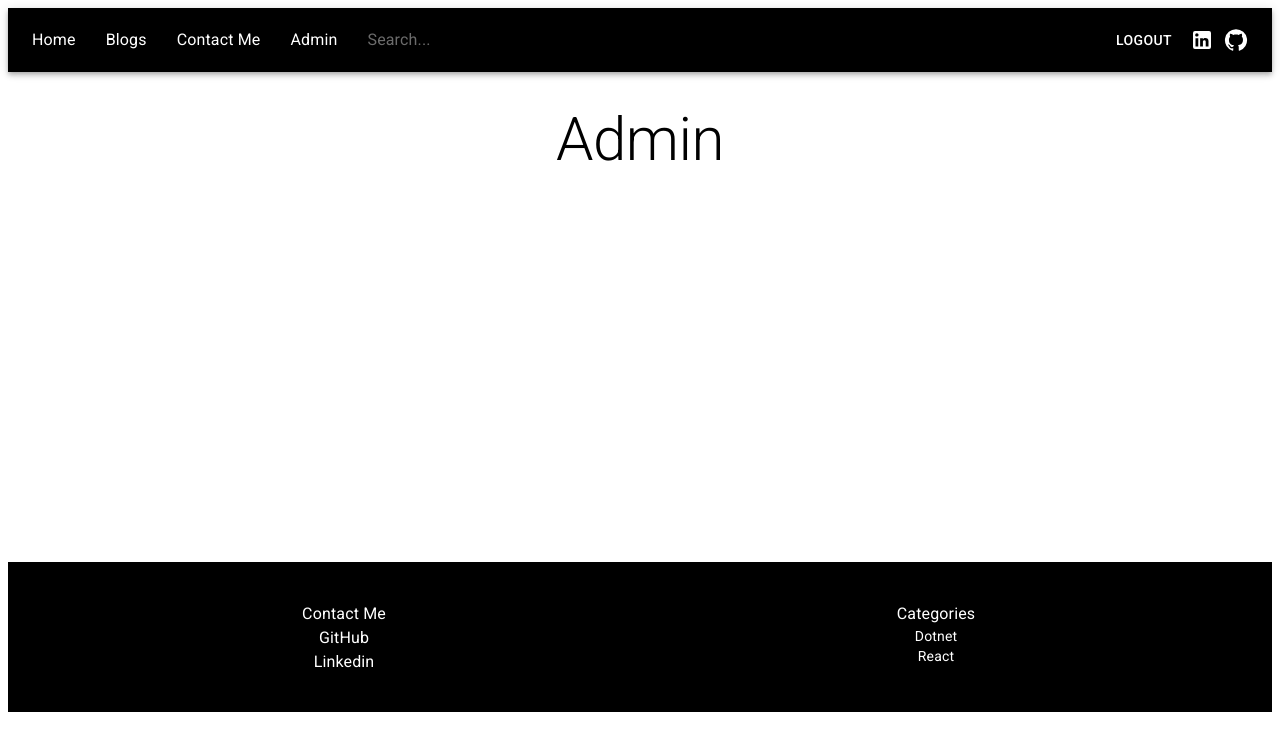
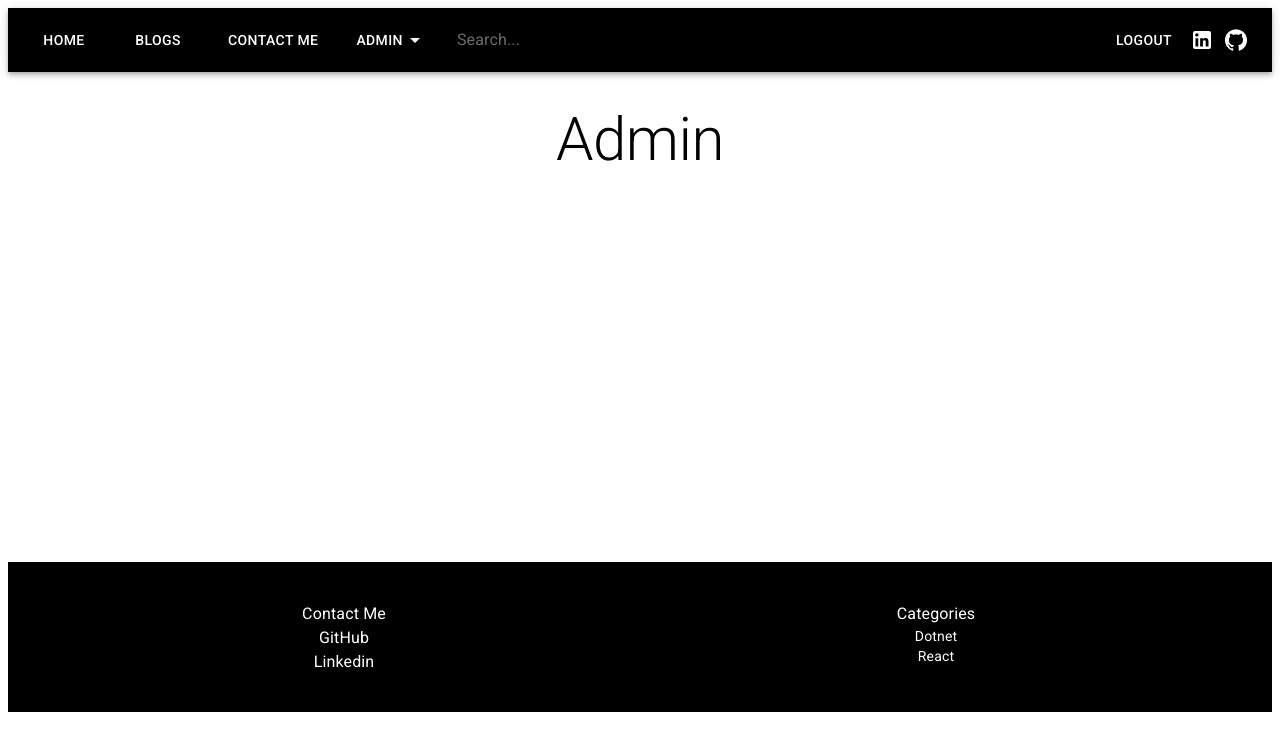
Before and after one commit to kasarci/react-blog-UI, a React (Create React App) app: page /Admin in a window 1280 px wide. Shown: the top 750 px of the page. Built offline with nearby package versions, Linux system fonts and the light colour scheme; sample sign-in values are in the browser's storage.

Commit message:
- Added a dropdown button to the navbar for the admin pages. - Changed the link elements to navigation.

```diff
--- a/src/App.tsx
+++ b/src/App.tsx
@@ -16,7 +16,7 @@ import PrivateRoute from "./components/routeGuard/PrivateRoute";
 
 function App() {
   return (
-    <div>
+    <Box>
       <Router>
         <Navbar />
         <Box minHeight='calc(100vh - 470px)'>
@@ -47,7 +47,7 @@ function App() {
         </Box>
         <Footer />
       </Router>
-    </div>
+    </Box>
   );
 }
 
--- /dev/null
+++ b/src/components/navbar/IMenuItem.ts
@@ -0,0 +1,5 @@
+export default interface IMenuItem {
+    Name: string,
+    Link: string,
+    PublicLink: boolean;
+  }
--- a/src/components/navbar/Navbar.tsx
+++ b/src/components/navbar/Navbar.tsx
@@ -3,7 +3,9 @@ import {GitHub, LinkedIn, Menu as MenuIcon} from '@mui/icons-material';
 import { useContext, useState } from 'react';
 import AuthContext from '../shared/Authcontext';
 import { IAuthContext } from '../shared/IAuthContext';
-import { Navigate } from 'react-router-dom';
+import { Navigate, useNavigate } from 'react-router-dom';
+import NavbarButtonGroup from './NavbarButtonGroup';
+import IMenuItem from './IMenuItem';
 
 
 interface Props {}
@@ -38,17 +40,19 @@ function Navbar({}: Props) {
     gap: 30
   }) as typeof Box;
 
-  interface MenuItem {
-    Name: string,
-    Link: string,
-    PublicLink: boolean;
-  }
-  const MenuItems : MenuItem[] = [
+
+  const MenuItems : IMenuItem[] = [
     {Name: 'Home', Link: '/', PublicLink: true},
     {Name: 'Blogs', Link: '/blogs', PublicLink: true},
     {Name: 'Contact Me', Link: '/contact',  PublicLink: true},
-    {Name: 'Admin', Link: '/admin',  PublicLink: false }
   ]
+
+  const AdminSubmenuItems: IMenuItem[] = [
+    {Name: 'Create Post', Link: '/createPost',  PublicLink: false },
+    {Name: 'Manage Posts', Link: '/managePost',  PublicLink: false },
+  ]
+
+  let navigate = useNavigate();
 
   const [open, setOpen] = useState<boolean>(false);
   const { isLoggedIn, logout } = useContext(AuthContext) as IAuthContext;
@@ -61,19 +65,23 @@ function Navbar({}: Props) {
     await logout();
 	}
 
+  const handleMenuItemClick = (link: string) => {
+    navigate(link)
+  }
+
   return (
-    <AppBar position='static' sx={{ background: 'black' }}>
+    <AppBar position='static' sx={{ background: 'black',zIndex: 2 }}>
       <StyledToolbar>
 
         <MenuBox sx={{display: {xs: 'none', sm:'none', md:'flex', justifyItems: 'center', alignItems:'center'}}}>
           {
-            MenuItems.map((item : MenuItem) => isLoggedIn || item.PublicLink ?
-            <Link href={item.Link} underline="none" variant='body1' color='inherit'>
+            MenuItems.map((item : IMenuItem) => isLoggedIn || item.PublicLink ?
+            <Button variant='text' color='inherit' onClick={() => {handleMenuItemClick(item.Link)}}>
               {item.Name}
-            </Link> : null
-
+            </Button> : null
             )
           }
+          {isLoggedIn ? <NavbarButtonGroup options={AdminSubmenuItems}/> : null}
           <SearchBox>
             <InputBase placeholder='Search...' sx={{color: 'white'}} />
           </SearchBox>
@@ -110,7 +118,7 @@ function Navbar({}: Props) {
         >
           <Box sx={{ width:'360px', height: '94vh'}}>
             {
-              MenuItems.map((item : MenuItem) =>
+              MenuItems.map((item : IMenuItem) =>
                 <MenuItem sx={{ cursor: 'pointer', fontSize: '14px' }}>
                   <Link href={item.Link} underline="none" variant='body1' color='inherit'>
                     {item.Name}
--- /dev/null
+++ b/src/components/navbar/NavbarButtonGroup.tsx
@@ -0,0 +1,100 @@
+import * as React from 'react';
+import Button from '@mui/material/Button';
+import ButtonGroup from '@mui/material/ButtonGroup';
+import ArrowDropDownIcon from '@mui/icons-material/ArrowDropDown';
+import ClickAwayListener from '@mui/material/ClickAwayListener';
+import Grow from '@mui/material/Grow';
+import Paper from '@mui/material/Paper';
+import Popper from '@mui/material/Popper';
+import MenuItem from '@mui/material/MenuItem';
+import MenuList from '@mui/material/MenuList';
+import { Box, Link, Typography } from '@mui/material';
+import IMenuItem from './IMenuItem';
+import { useNavigate } from 'react-router-dom';
+
+type Props = {
+  options: IMenuItem[]
+}
+
+
+const NavbarButtonGroup = (props: Props) => {
+
+  let navigate = useNavigate();
+
+  const [open, setOpen] = React.useState(false);
+  const anchorRef = React.useRef<HTMLDivElement>(null);
+  const [selectedIndex, setSelectedIndex] = React.useState(1);
+
+  const handleClick = () => {
+    console.info(`You clicked ${props.options[selectedIndex]}`);
+  };
+
+  const handleMenuItemClick = (
+    event: React.MouseEvent<HTMLLIElement, MouseEvent>,
+    index: number,
+    link: string
+  ) => {
+    setSelectedIndex(index);
+    setOpen(false);
+    navigate(link);
+  };
+
+  const handleToggle = () => {
+    setOpen((prevOpen) => !prevOpen);
+  };
+
+  const handleClose = () => {
+    setOpen(false);
+  };
+  return (
+    <React.Fragment>
+      <div onMouseEnter={handleToggle} onMouseLeave={handleClose} >
+        <ButtonGroup variant='text' color='inherit' ref={anchorRef} >
+          <Button onClick={handleToggle} sx={{ margin: '0px', padding: '5px 0px' }}>
+            admin
+            <ArrowDropDownIcon />
+          </Button>
+        </ButtonGroup>
+        <Popper
+          sx={{
+            zIndex: 1,
+          }}
+          open={open}
+          anchorEl={anchorRef.current}
+          role={undefined}
+          transition
+          disablePortal
+        >
+          {({ TransitionProps, placement }) => (
+            <Grow
+              {...TransitionProps}
+              style={{
+                transformOrigin:
+                  placement === 'bottom' ? 'center top' : 'center bottom',
+              }}
+            >
+              <Paper>
+                <ClickAwayListener onClickAway={handleClose}>
+                  <MenuList id="split-button-menu" autoFocusItem>
+                    {props.options.map((option, index) => (
+                      <MenuItem
+                        key={option.Name}
+                        //disabled={index === 2}
+                        selected={index === selectedIndex}
+                        onClick={(event) => handleMenuItemClick(event, index, option.Link)}
+                      >
+                        {option.Name}
+                      </MenuItem>
+                    ))}
+                  </MenuList>
+                </ClickAwayListener>
+              </Paper>
+            </Grow>
+          )}
+        </Popper>
+      </div>
+    </React.Fragment>
+  )
+}
+
+export default NavbarButtonGroup
--- a/src/pages/Admin.tsx
+++ b/src/pages/Admin.tsx
@@ -1,12 +1,17 @@
-import { Box, Typography } from "@mui/material"
+import { Box, Divider, Drawer, List, ListItem, ListItemButton, ListItemIcon, ListItemText, Toolbar, Typography } from "@mui/material"
 
 
 type Props = {}
 
+const drawerWidth = 240;
+
 const Admin: React.FC = (props: Props) => {
   return (
+
+    <Box>
+
     <Box sx={{
-			display: "flex",
+      display: "flex",
 			flexDirection: "column",
 			alignItems: "center",
 			maxWidth: "500px",
@@ -14,6 +19,7 @@ const Admin: React.FC = (props: Props) => {
 		}}>
       <Typography variant='h2' style={{ textAlign: "center", padding: '2rem' }}>Admin</Typography>
     </Box>
+      </Box>
   )
 }
 
```
